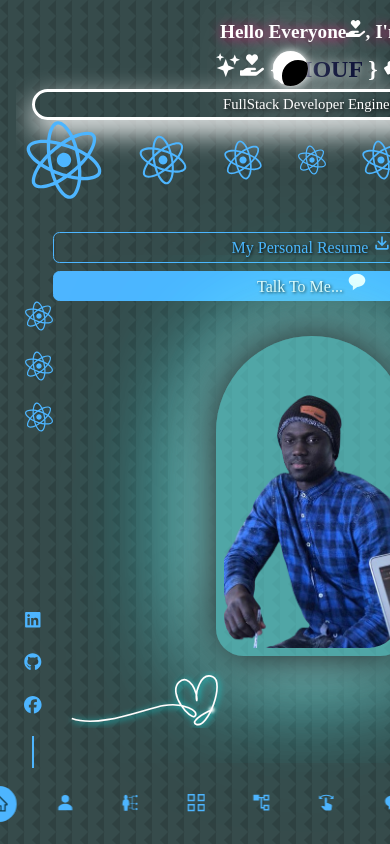
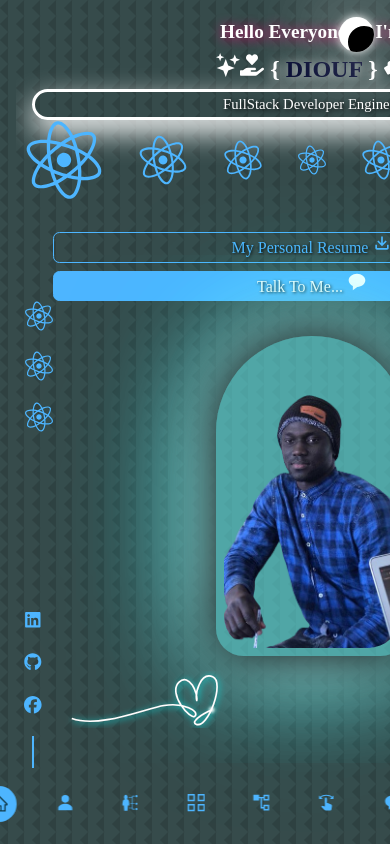
Before and after one commit to Mouhamed1003/keenprogrammer.com, a React (Create React App) app: page / in a window 390 px wide. Shown: the top 844 px of the page. Built offline with nearby package versions, Linux system fonts and the light colour scheme.

Commit message:
Update colorpicker.css

```diff
--- a/src/components/colorpicker/colorpicker.css
+++ b/src/components/colorpicker/colorpicker.css
@@ -55,7 +55,7 @@ body {
 /* Media Queries - iPhone 12 Pro */
 @media screen and (max-width: 390px) {
     .theme-picker {
-        top: 6%;
-        right: 21%;
+       right: 4%;
+       top: 2%;
     }
 }
```
